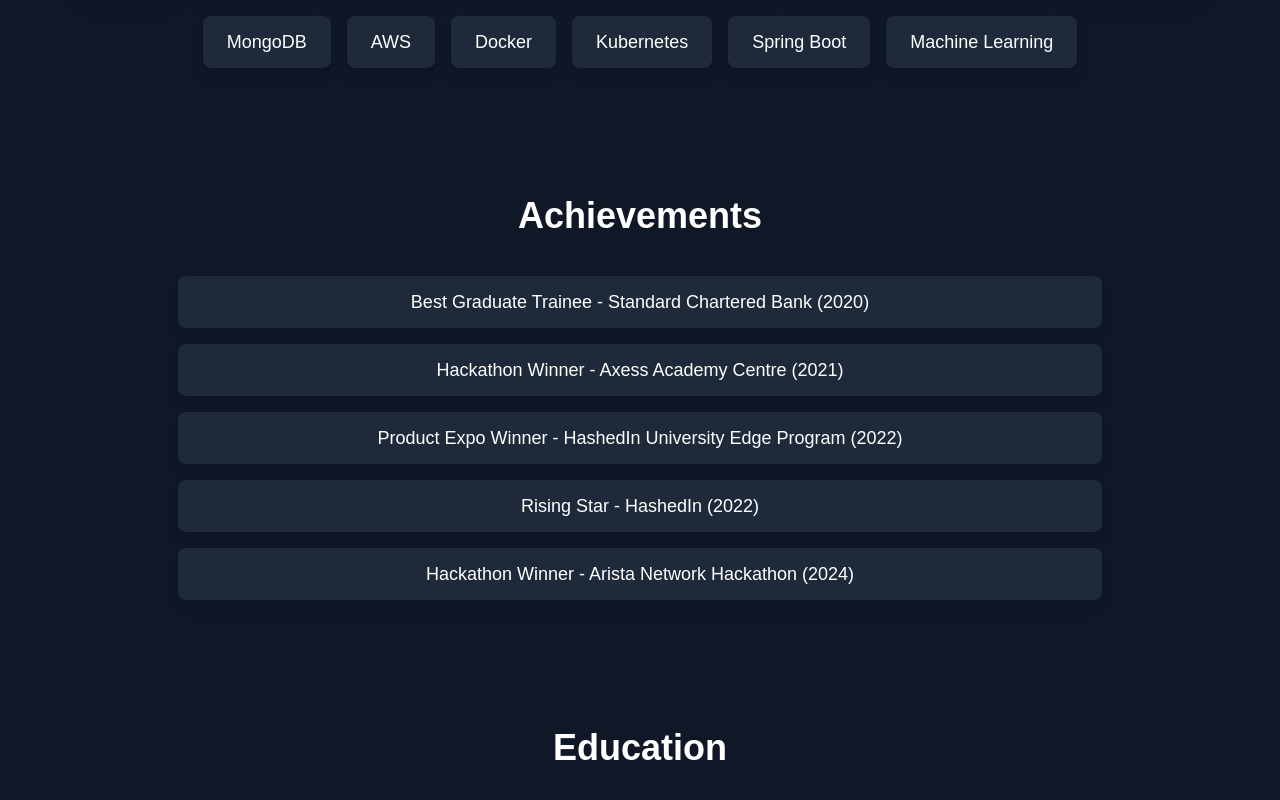
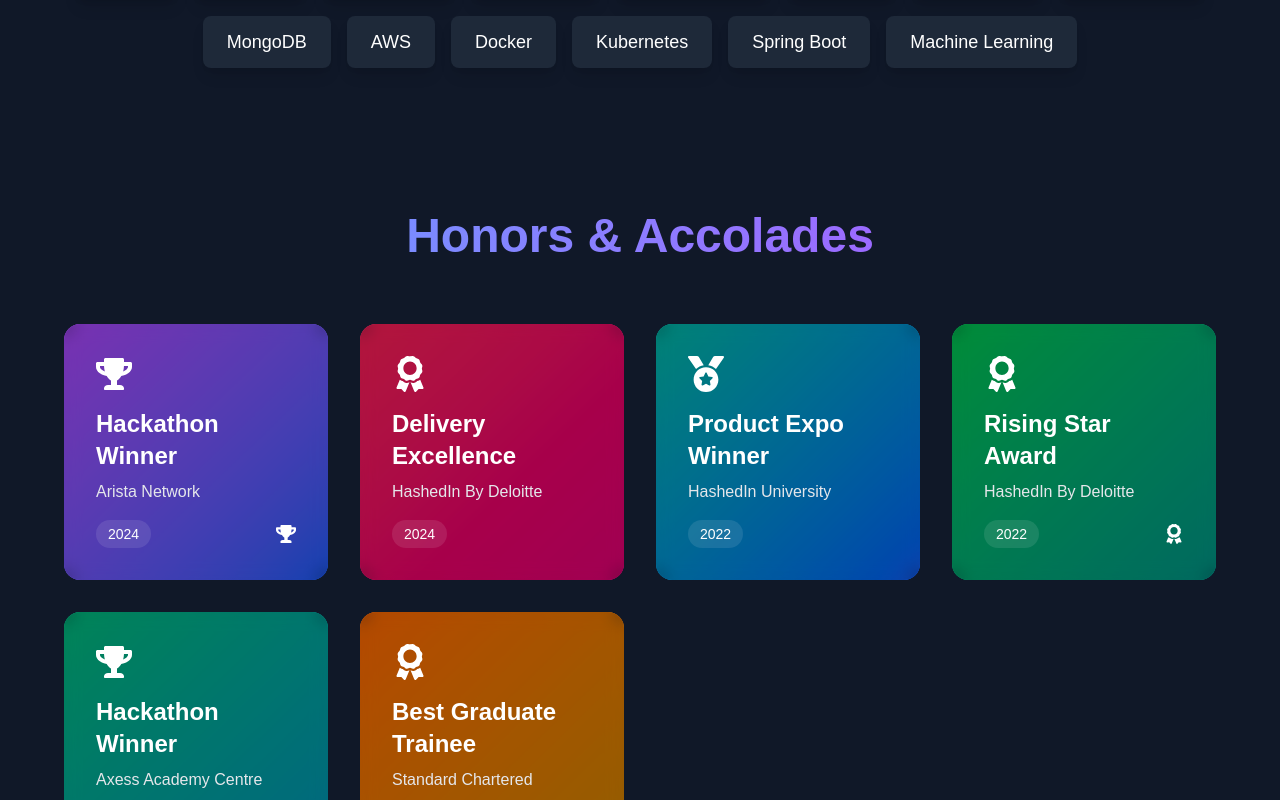
Before and after one commit to AshuSrv/My-Portfolio, a Next.js app: page / in a window 1280 px wide. Shown: the part 2540-3340 px from the top of the page. Built offline with nearby package versions, Linux system fonts and the light colour scheme.

Commit message:
Updated Achievement section

```diff
--- a/app/components/Achievements.tsx
+++ b/app/components/Achievements.tsx
@@ -1,35 +1,132 @@
 import { motion } from "framer-motion";
+import { JSX } from "react";
+import { FaTrophy, FaMedal, FaAward } from "react-icons/fa";
+
+type AchievementType =
+  | "tech"
+  | "product"
+  | "recognition"
+  | "professional"
+  | "innovation"
+  | "leadership"
+  | "community"
+  | "design";
+
+interface Achievement {
+  title: string;
+  issuer: string;
+  year: string;
+  icon: JSX.Element;
+  type: AchievementType; // Use the union type here
+}
 
 export const Achievements = () => {
-  const achievements = [
-    "Best Graduate Trainee - Standard Chartered Bank (2020)",
-    "Hackathon Winner - Axess Academy Centre (2021)",
-    "Product Expo Winner - HashedIn University Edge Program (2022)",
-    "Rising Star - HashedIn (2022)",
-    "Hackathon Winner - Arista Network Hackathon (2024)",
+  const achievements: Achievement[] = [
+    {
+      title: "Hackathon Winner",
+      issuer: "Arista Network",
+      year: "2024",
+      icon: <FaTrophy />,
+      type: "tech",
+    },
+    {
+      title: "Delivery Excellence",
+      issuer: "HashedIn By Deloitte",
+      year: "2024",
+      icon: <FaAward />,
+      type: "leadership",
+    },
+    {
+      title: "Product Expo Winner",
+      issuer: "HashedIn University",
+      year: "2022",
+      icon: <FaMedal />,
+      type: "design",
+    },
+    {
+      title: "Rising Star Award",
+      issuer: "HashedIn By Deloitte",
+      year: "2022",
+      icon: <FaAward />,
+      type: "recognition",
+    },
+    {
+      title: "Hackathon Winner",
+      issuer: "Axess Academy Centre",
+      year: "2021",
+      icon: <FaTrophy />,
+      type: "community",
+    },
+    {
+      title: "Best Graduate Trainee",
+      issuer: "Standard Chartered",
+      year: "2020",
+      icon: <FaAward />,
+      type: "professional",
+    },
   ];
 
+  const typeColors: Record<AchievementType, string> = {
+    tech: "from-purple-500 to-blue-600",
+    product: "from-pink-500 to-red-600",
+    recognition: "from-green-500 to-teal-600",
+    professional: "from-orange-500 to-yellow-600",
+    innovation: "from-indigo-500 to-purple-600",
+    leadership: "from-rose-500 to-pink-600",
+    community: "from-emerald-500 to-cyan-600",
+    design: "from-teal-500 to-blue-600",
+  };
+
   return (
-    <section id="achievements" className="py-16  text-white">
-      <div className="container mx-auto px-6">
+    <section
+      id="achievements"
+      className="py-20 text-white relative overflow-hidden"
+    >
+      <div className="container mx-auto px-4 sm:px-6 lg:px-8">
         <motion.h2
-          className="text-4xl font-bold mb-10 text-center"
+          className="text-5xl font-bold mb-16 text-center bg-gradient-to-r from-blue-400 to-purple-500 bg-clip-text text-transparent"
           initial={{ opacity: 0, y: -50 }}
           animate={{ opacity: 1, y: 0 }}
-          transition={{ duration: 1 }}
+          transition={{ duration: 0.8 }}
         >
-          Achievements
+          Honors & Accolades
         </motion.h2>
-        <div className="flex flex-col items-center space-y-4">
+
+        <div className="grid grid-cols-1 md:grid-cols-2 lg:grid-cols-4 gap-8 max-w-6xl mx-auto">
           {achievements.map((achievement, index) => (
             <motion.div
               key={index}
-              className="bg-gray-800 px-6 py-3 rounded-lg shadow-lg text-lg w-3/4 text-center"
-              initial={{ opacity: 0, x: -50 }}
-              animate={{ opacity: 1, x: 0 }}
-              transition={{ duration: 0.5, delay: index * 0.2 }}
+              className="relative group"
+              initial={{ opacity: 0, scale: 0.8 }}
+              whileInView={{ opacity: 1, scale: 1 }}
+              viewport={{ once: true, margin: "-100px" }}
+              transition={{ duration: 0.6, delay: index * 0.1 }}
             >
-              {achievement}
+              <div
+                className={`p-8 rounded-2xl bg-gradient-to-br ${
+                  typeColors[achievement.type]
+                } relative overflow-hidden transform transition-transform duration-300 `}
+              >
+                <div className="absolute inset-0 bg-black/30 backdrop-blur-sm" />
+
+                <div className="relative z-10">
+                  <div className="text-4xl mb-4">{achievement.icon}</div>
+                  <h3 className="text-2xl font-bold mb-2">
+                    {achievement.title}
+                  </h3>
+                  <p className="text-gray-200 mb-1">{achievement.issuer}</p>
+                  <div className="flex items-center justify-between mt-4">
+                    <span className="text-sm px-3 py-1 bg-white/10 rounded-full">
+                      {achievement.year}
+                    </span>
+                    <motion.div whileHover={{ scale: 1.2 }} className="text-xl">
+                      {achievement.type === "tech" && <FaTrophy />}
+                      {achievement.type === "product" && <FaMedal />}
+                      {achievement.type === "recognition" && <FaAward />}
+                    </motion.div>
+                  </div>
+                </div>
+              </div>
             </motion.div>
           ))}
         </div>
```
